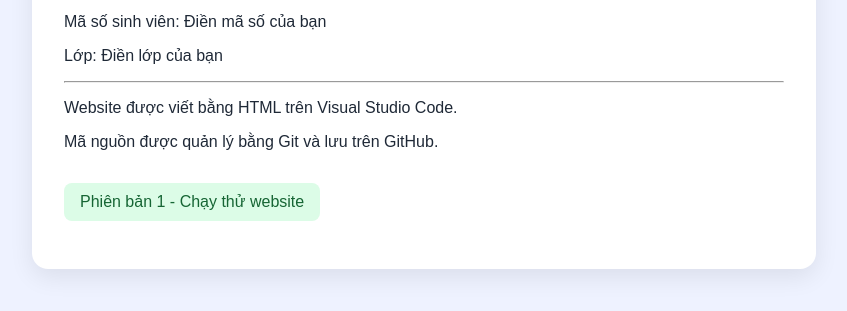
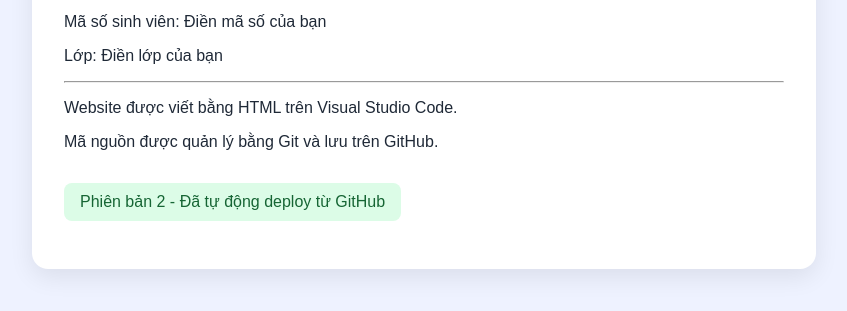
Before and after one commit to TriisDayNe/projectLTWEB, a plain HTML site: page website/index.html in a window 1280 px wide. Shown: the part 213-524 px from the top of the page, without its empty margins (216-1063 px from the left). Drawn offline with Linux system fonts and the light colour scheme.

Commit message:
feat: cap nhat website len phien ban 2

```diff
--- a/website/index.html
+++ b/website/index.html
@@ -50,7 +50,7 @@
         <p>Website được viết bằng HTML trên Visual Studio Code.</p>
         <p>Mã nguồn được quản lý bằng Git và lưu trên GitHub.</p>
 
-        <p class="version">Phiên bản 1 - Chạy thử website</p>
+        <p class="version">Phiên bản 2 - Đã tự động deploy từ GitHub</p>
     </main>
 </body>
 </html>
```
